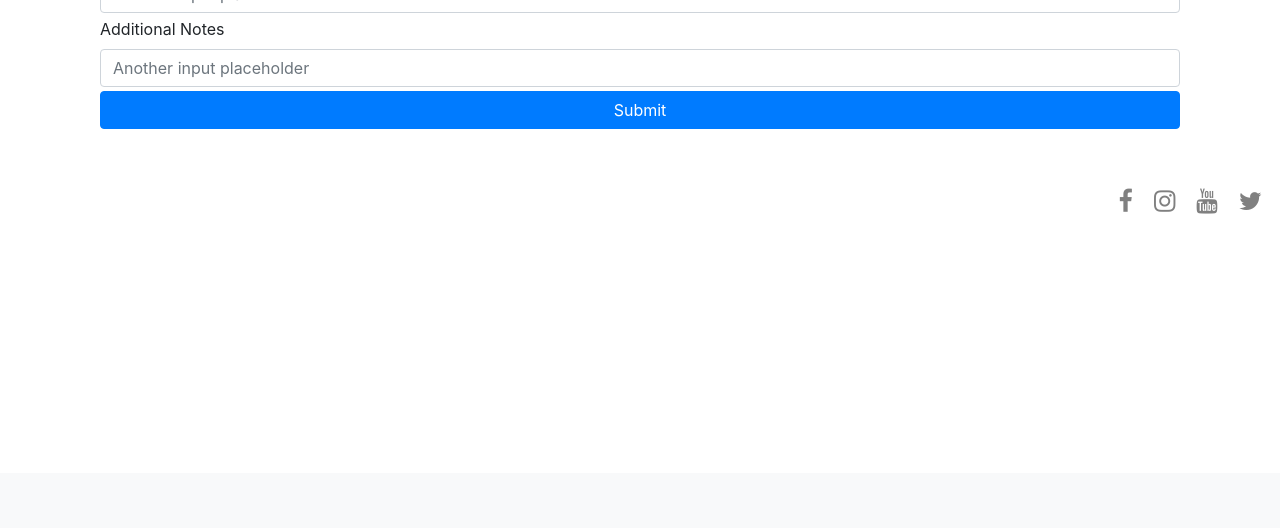
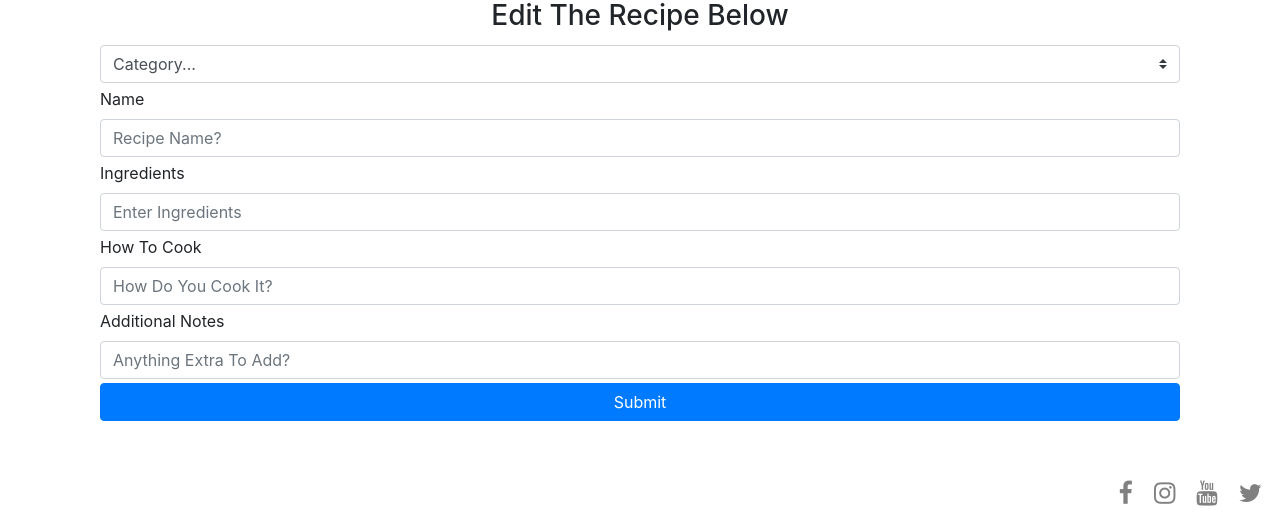
Before and after one commit to LiamD88/cooking-for-you, a Flask app: template templates/edit-recipe-meat.html in a window 1280 px wide. Shown: the part 327-855 px from the top of the page. Before the commit the page ends 541 px from the top, so only its background shows below. Run offline with Flask 2, Linux system fonts and the light colour scheme; the template is opened without the code that fills it, so the values that code supplies are empty; some libraries are stand-ins or nearby versions.

Commit message:
I added the same image I have on other pages and created the same form I have on the edit-recipe-meat for all edit pages. and changed values in placeholders

```diff
--- a/templates/edit-recipe-meat.html
+++ b/templates/edit-recipe-meat.html
@@ -4,14 +4,27 @@
 {% block content %}
 
 
-<div class="container"> <!--Form to insert your recipes-->
+<div class="container"> <!--Text for adding recipes below-->
+
+  <div class="row">
+    <div class="col-12 text-center">
+      <img src="{{ url_for('static', filename='images/chef.jpg') }}" width="250" height="250" class="d-inline-block align-top" alt="">
+    </div>
+  </div>
+  <div class="row">
+    <div class="col-12 text-center">
+      <div class="h3">Edit The Recipe Below</div>
+    </div>
+  </div>
+
+<!--Form to edit your recipes-->
     <div class="row">
       <div class="col-12">
         <form method="POST" action="{{url_for('edit_recipe_meat', meat_id=meat._id)}}">
            <div class="col-auto my-1">
           <label class="mr-sm-2 sr-only" for="inlineFormCustomSelect">Preference</label>
           <select class="custom-select mr-sm-2" id="inlineFormCustomSelect" name="category">
-            <option selected>Choose...</option>
+            <option selected>Category...</option>
             <option value="meat">Meat</option>
             <option value="poultry">Poultry</option>
             <option value="pasta">Pasta</option>
@@ -20,19 +33,19 @@
         </div>
           <div class="col-auto my-1 form-group">
             <label for="formGroupExampleInput2">Name</label>
-            <input type="text" class="form-control" name="name" placeholder="Another input placeholder">
+            <input type="text" class="form-control" name="name" placeholder="Recipe Name?">
           </div>
           <div class="col-auto my-1 form-group">
             <label for="formGroupExampleInput">Ingredients</label>
-            <input type="text" class="form-control" name="ingredients" placeholder="Example input placeholder">
+            <input type="text" class="form-control" name="ingredients" placeholder="Enter Ingredients">
           </div>
           <div class="col-auto my-1 form-group">
             <label for="formGroupExampleInput2">How To Cook</label>
-            <input type="text" class="form-control" name="how_to_cook" placeholder="Another input placeholder">
+            <input type="text" class="form-control" name="how_to_cook" placeholder="How Do You Cook It?">
           </div>
           <div class="col-auto my-1 form-group">
             <label for="formGroupExampleInput2">Additional Notes</label>
-            <input type="text" class="form-control" name="additional_notes" placeholder="Another input placeholder">
+            <input type="text" class="form-control" name="additional_notes" placeholder="Anything Extra To Add?">
           </div>
           <div class="col-auto my-1"> <button type="submit"
               class="col-auto my-1 btn btn-primary btn-block">Submit</button>
--- a/templates/recipes.html
+++ b/templates/recipes.html
@@ -75,7 +75,7 @@
         </div>
         <div class="col-auto my-1 form-group">
           <label for="formGroupExampleInput2">Additional Notes</label>
-          <input type="text" class="form-control" name="additional_notes" placeholder="Anything Extra To Add??">
+          <input type="text" class="form-control" name="additional_notes" placeholder="Anything Extra To Add?">
         </div>
         <div class="col-auto my-1"> <button type="submit"
             class="col-auto my-1 btn btn-primary btn-block">Submit</button>
```
Also changed, not shown: templates/edit-recipe-pasta.html (+20 -6 lines), templates/edit-recipe-poultry.html (+17 -6 lines), templates/edit-recipe.vegetarian.html (+18 -6 lines).
